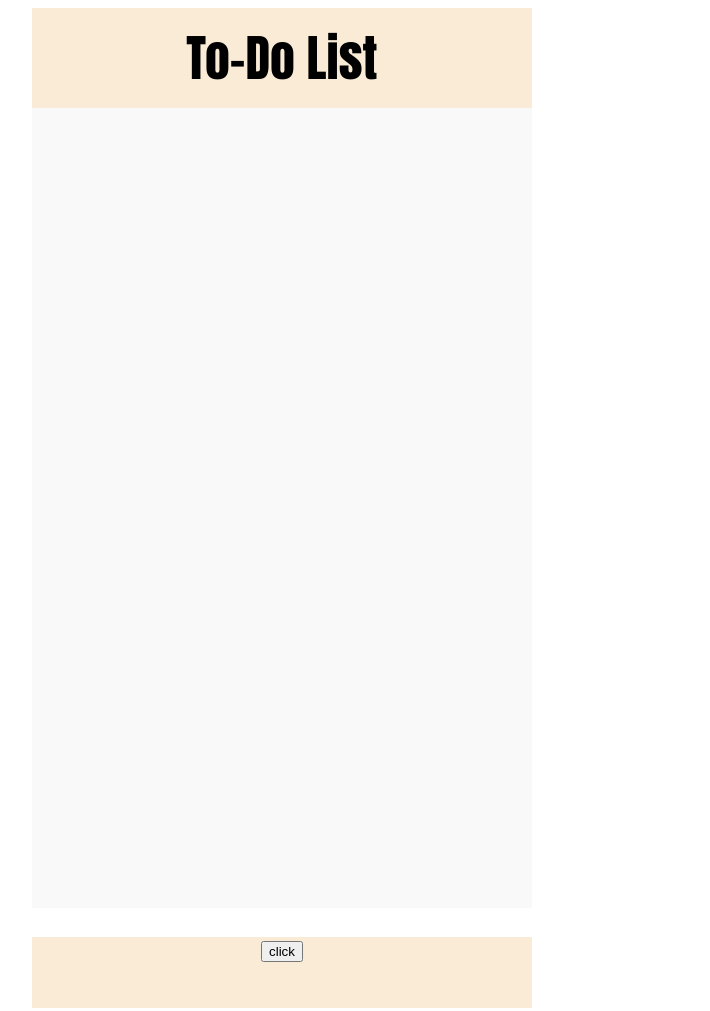
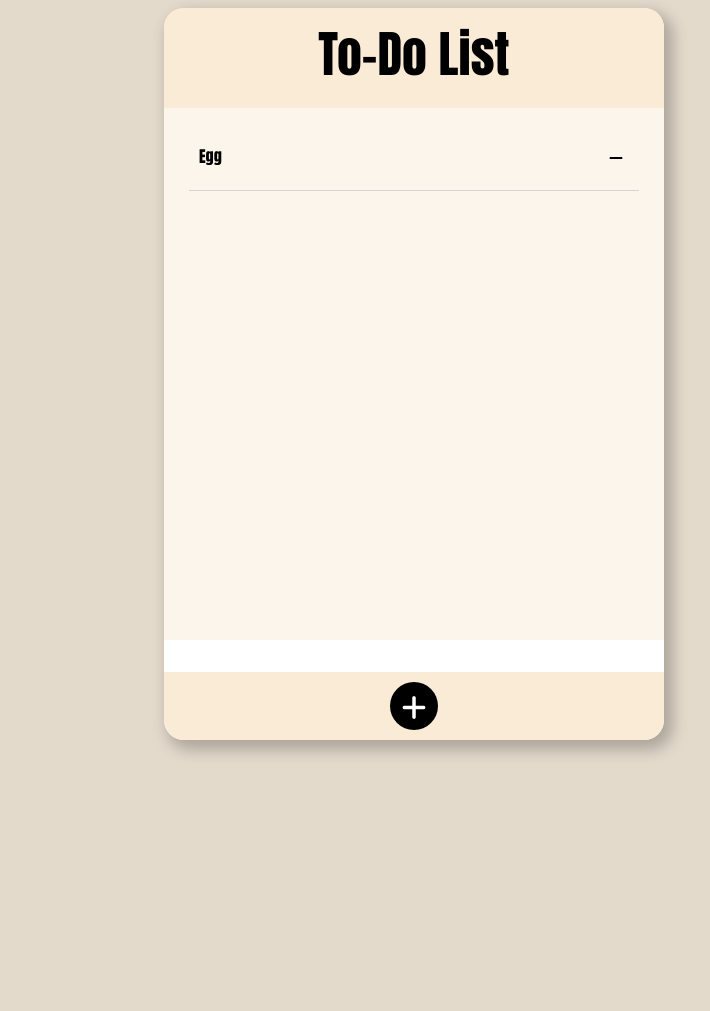
Before and after one commit to casslee8757/To-do-list, a plain HTML site: page index.html in a window 1280 px wide. Shown: the whole page, without its empty margins (226-936 px from the left). After the commit the page ends 800 px from the top, so only its background shows below. Drawn offline with Linux system fonts and the light colour scheme.

Commit message:
basic css done

```diff
--- a/css/style.css
+++ b/css/style.css
@@ -1,44 +1,102 @@
+* {
+    box-sizing: border-box;
+    font-family: 'Anton', sans-serif;
+
+}
+
+ul {
+    padding: 0;
+}
+
+button {
+    outline: none;
+    background: transparent;
+    border: none;
+    cursor: pointer;
+}
+
 body {
-    font-family: 'Anton', sans-serif;
+    background-color: rgb(228, 218, 204);
+    text-align: center;
 }
 
 .listContainer {
     background-color: rgb(252, 245, 235);
     width: 500px;
-    height: 1000px;
-    text-align: center;
-    transform: translateX(50%);
+    margin: auto;
+    border-radius: 20px;
+    -webkit-box-shadow: 6px 7px 15px 3px rgba(0,0,0,0.24);
+    box-shadow: 6px 7px 15px 3px rgba(0,0,0,0.24);
 }
 
-.topContainer {
+
+.header {
+    height: 100px;
+    padding: 8px;
+    /* background-color: rgb(252, 245, 235); */
     background-color: antiquewhite;
-    height: 100px;
+    font-size: 50px;
+    border-radius: 20px 20px 0 0;
 
 }
 
-.topText {
-    line-height: 100px;
-    font-size: 50px
+.items {
+    height: 500px;
+    overflow-y: auto;
+
 }
 
-.listMiddle {
-    background-color: rgb(249, 249, 249);
-    height: 800px;
+.item {
+    display: flex;
+    justify-content: space-between;
+    padding: 20px 35px;
 }
 
-.bottomContainer {
-    background-color: antiquewhite;
-    height: 100px;
+.item__divider {
+    width: 90%;
+    height: 1px;
+    background-color: lightgray;
+    margin: auto;
+}
+
+.item__delete {
+    font-size: 16px;
+    transition: all 300mx ease-in;
+}
+
+.item__delete:hover{
+    color: red;
+    transform: scale(1.1)
 }
 
 
-.bottomInputBox {
+.footer {
+    background-color: antiquewhite;
+    height: 100px;
+    border-radius: 0 0 20px 20px;
+}
+
+
+.footer__input {
     border: none;
     width: 100%;
     padding: 0;
-    height: 29px;
+    height: 32px;
+    outline: none;
+    padding: 0 16px;
 }
 
-input:focus{
-    outline: none;
+.footer__button {
+    width: 48px;
+    height: 48px;
+    margin: 10px;
+    font-size: 28px;
+    background-color: black;
+    border-radius: 50%;
+    color: white;
+    transition: transform 300ms ease-in;
 }
+
+.footer__button:hover {
+    transform: scale(1.1);
+}
--- a/index.html
+++ b/index.html
@@ -6,36 +6,35 @@
     <meta name="viewport" content="width=device-width, initial-scale=1.0">
     <title>To-do list</title>
     <script src="js/main.js"></script>
+    <script src="https://kit.fontawesome.com/63e0a49b76.js" crossorigin="anonymous"></script>
     <link rel="stylesheet" href="css/style.css">
     <link href="https://fonts.googleapis.com/css2?family=Anton&display=swap" rel="stylesheet">
 </head>
 <body>
-    <div class="listContainer">
-        <section class="listTop">
-            <div class="topContainer">
-                <div class="topText">
-                    To-Do List
+    <section class="listContainer">
+        <header class="header">
+            To-Do List
+        </header>
+        <ul class="items">
+            <li class="item__row">
+                <div class="item">
+                    <span class="item__name">Egg</span>
+                    <button class="item__delete">
+                        <i class="fas fa-minus"></i>
+                    </button>
                 </div>
-            </div>
-        </section>
-        <section class="listMiddle">
-            <div>
+                <div class="item__divider"></div>
+            </li>
+        </ul>
+        <footer class="footer">
 
-            </div>
-        </section>
-        <section class="listBottom">
-            <div class="bottomContainer">
-                <div class="bottomTopContainer">
+            <input type="text" value="" class="footer__input">
+            <button class="footer__button">
+                <i class="fas fa-plus"></i>
+            </button>
 
-                    <input type="text" class="bottomInputBox">
-                </div>
-                <div class="bottom btn">
-                    <button class="submitButton">click</button>
-                </div>
+        </footer>
 
-            </div>
-        </section>
-
-    </div>
+    </section>
 </body>
 </html>
--- a/js/main.js
+++ b/js/main.js
@@ -4,6 +4,6 @@ document.addEventListener('DOMContentLoaded', (e) => {
 
     clickHandler.addEventListener('click', (ev) => {
         ev.preventDefault()
-        const
+        console.log('clicked');
     })
 })
```
